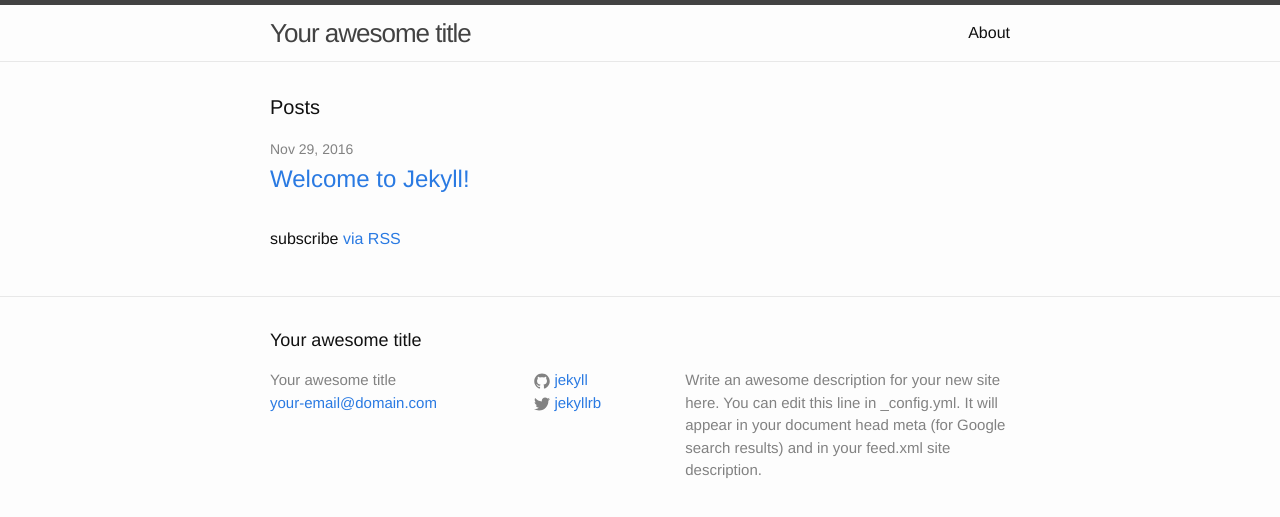
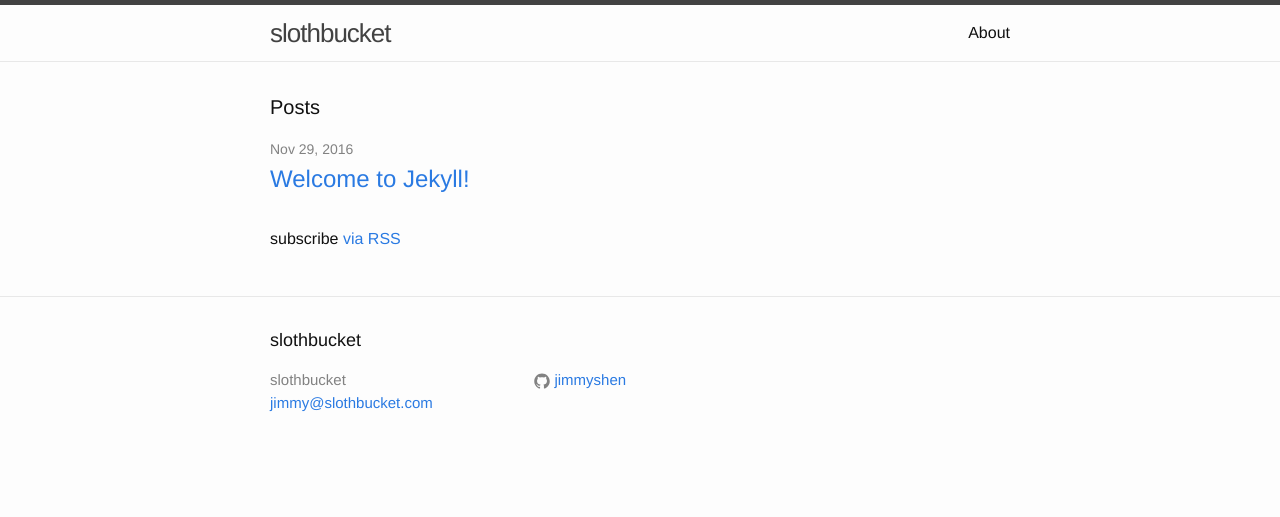
Before and after one commit to jimmyshen/jimmyshen.github.io, a Jekyll site: the page built from index.html, in a window 1280 px wide. Shown: the top 517 px of the page. Built offline with Jekyll 4.4.1, drawn with Linux system fonts in a browser that asks for light colours.

Commit message:
set config

```diff
--- a/_config.yml
+++ b/_config.yml
@@ -1,14 +1,9 @@
 # Site settings
-title: Your awesome title
-email: your-email@domain.com
-description: > # this means to ignore newlines until "baseurl:"
-  Write an awesome description for your new site here. You can edit this
-  line in _config.yml. It will appear in your document head meta (for
-  Google search results) and in your feed.xml site description.
+title: slothbucket
+email: jimmy@slothbucket.com
 baseurl: "" # the subpath of your site, e.g. /blog/
-url: "http://yourdomain.com" # the base hostname & protocol for your site
-twitter_username: jekyllrb
-github_username:  jekyll
+url: "https://slothbucket.com" # the base hostname & protocol for your site
+github_username:  jimmyshen
 
 # Build settings
 markdown: kramdown
```
